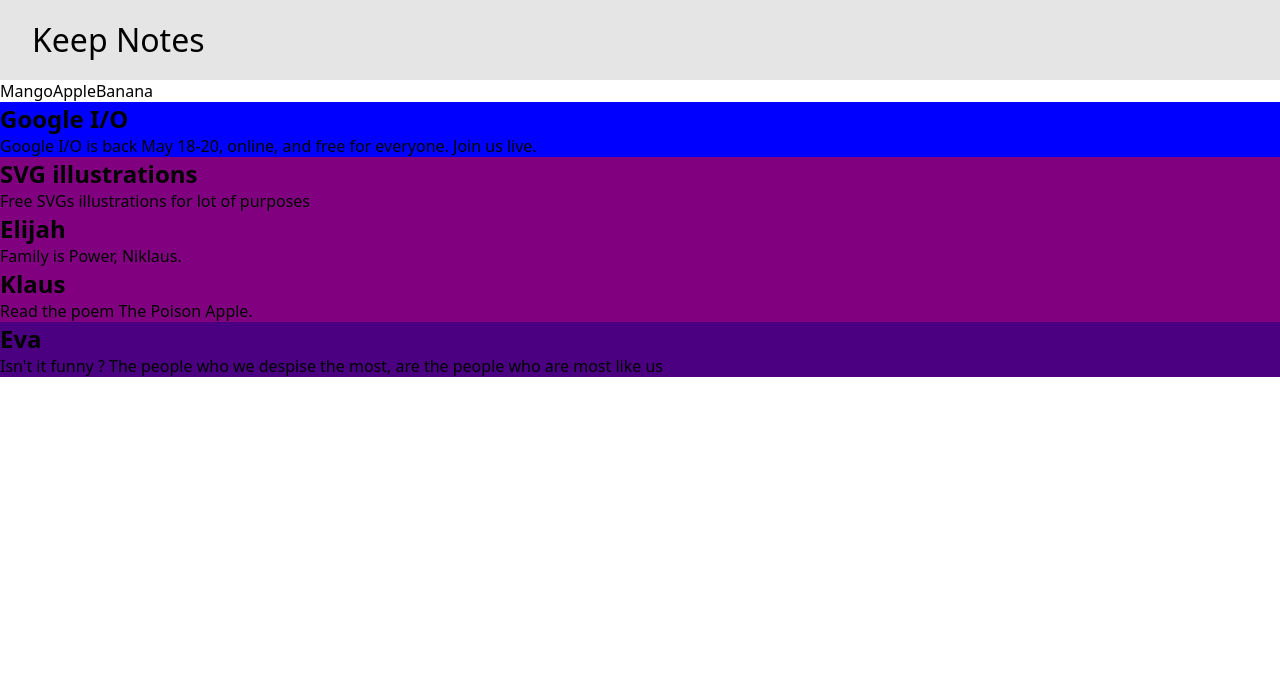
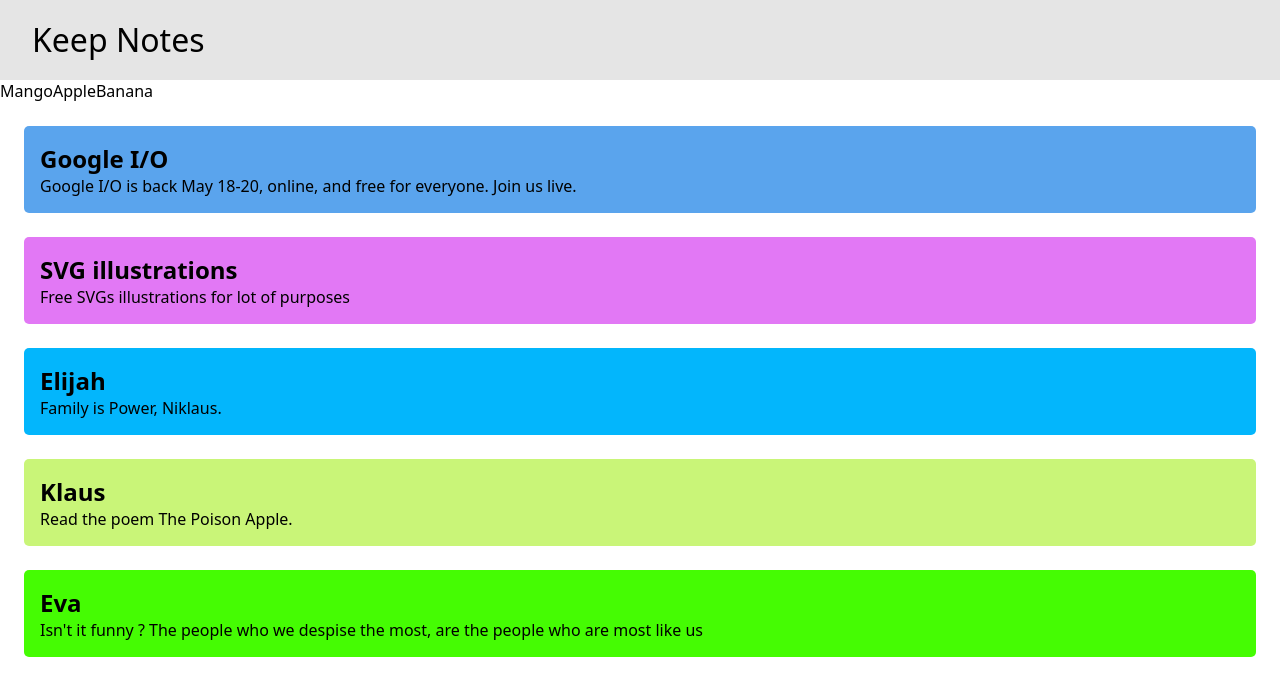
Before and after one commit to akshatmittal61/learn-react-keep, a React (Create React App) app: page / in a window 1280 px wide. Shown: the top 696 px of the page. Built offline with nearby package versions, Linux system fonts and the light colour scheme.

Commit message:
created note component

```diff
--- a/src/App.jsx
+++ b/src/App.jsx
@@ -1,5 +1,6 @@
 import React from "react";
 import Header from "./components/Header/Header";
+import Note from "./components/Note/Note";
 import notes, { fruits } from "./resources";
 import "./style.css";
 
@@ -12,14 +13,7 @@
 			})}
 			{notes.map((note, index) => {
 				return (
-					<div
-						className="note"
-						style={{ backgroundColor: note.color }}
-						key={index}
-					>
-						<h2>{note.title}</h2>
-						<p>{note.about}</p>
-					</div>
+					<Note title={note.title} desc={note.about} color={note.color} />
 				);
 			})}
 		</>
--- /dev/null
+++ b/src/components/Note/Note.jsx
@@ -0,0 +1,15 @@
+import React from 'react'
+import './note.css'
+
+const Note = ({title,desc,color}) => {
+  return (
+    <div className='note' style={{
+        backgroundColor: color
+    }}>
+        <h2>{title}</h2>
+        <p>{desc}</p>
+    </div>
+  )
+}
+
+export default Note
--- /dev/null
+++ b/src/components/Note/note.css
@@ -0,0 +1,5 @@
+.note {
+    margin: 1.5rem;
+    border-radius: 5px;
+    padding: 1rem;
+}
--- a/src/resources.js
+++ b/src/resources.js
@@ -3,28 +3,28 @@
 		title: "Google I/O",
 		about:
 			"Google I/O is back May 18-20, online, and free for everyone. Join us live.",
-		color: "blue",
+		color: "#5aa4ed",
 	},
 	{
 		title: "SVG illustrations",
 		about: "Free SVGs illustrations for lot of purposes",
-		color: "purple",
+		color: "#e278f5",
 	},
 	{
 		title: "Elijah",
 		about: "Family is Power, Niklaus.",
-		color: "purple",
+		color: "#03b6fc",
 	},
 	{
 		title: "Klaus",
 		about: "Read the poem The Poison Apple.",
-		color: "purple",
+		color: "#c9f578",
 	},
 	{
 		title: "Eva",
 		about:
 			"Isn't it funny ? The people who we despise the most, are the people who are most like us",
-		color: "indigo",
+		color: "#45fc03",
 	},
 ];
 
```
